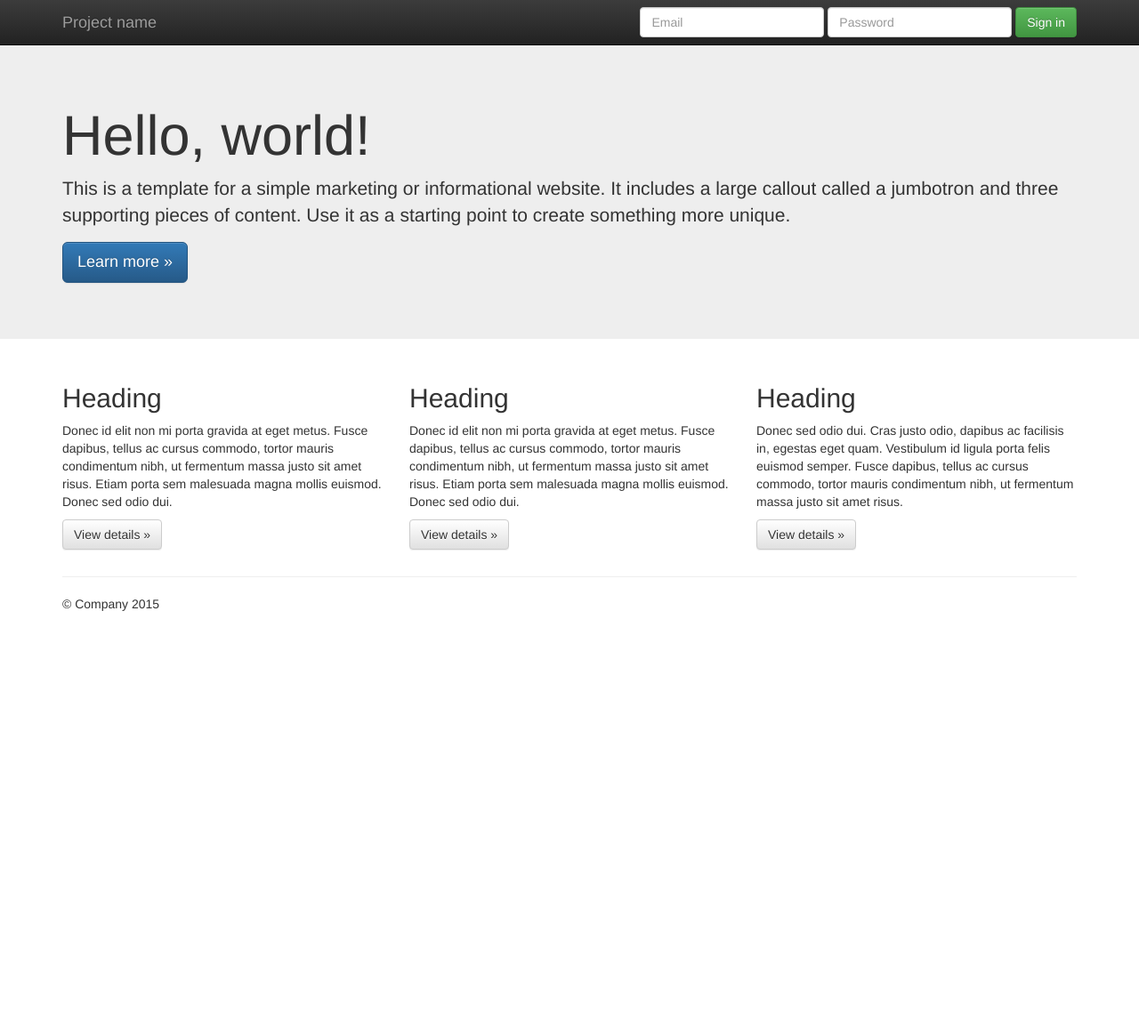
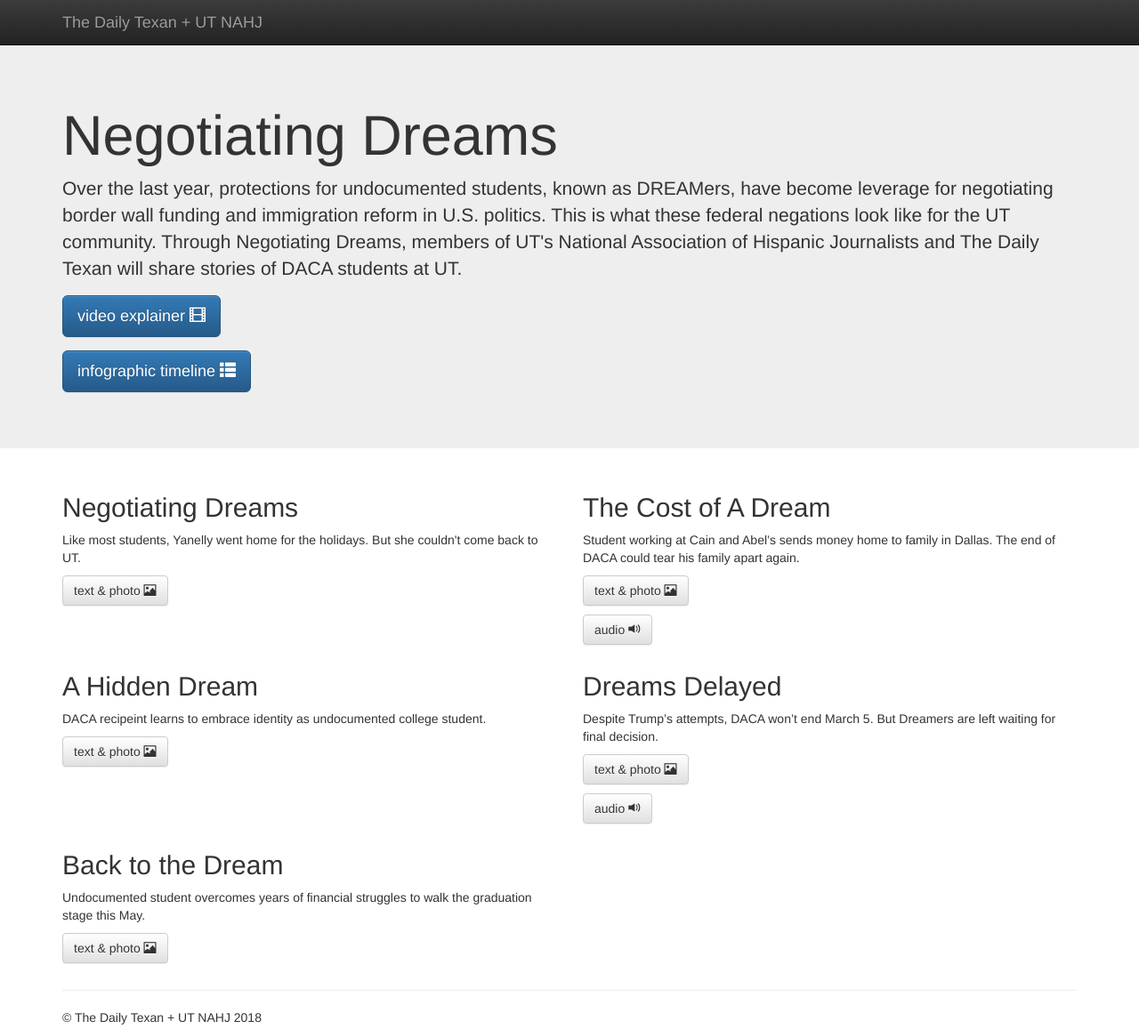
Before and after one commit to mariamendez7/Final-project, a plain HTML site: page initializr 5/index.html in a window 1280 px wide. Shown: the whole page at 89% size. Before the commit the page ends 800 px from the top, so only its background shows below. Drawn offline with nearby package versions, Linux system fonts and the light colour scheme.

```diff
--- a/initializr 5/index.html
+++ b/initializr 5/index.html
@@ -31,60 +31,56 @@
       <div class="container">
         <div class="navbar-header">
           <button type="button" class="navbar-toggle collapsed" data-toggle="collapse" data-target="#navbar" aria-expanded="false" aria-controls="navbar">
-            <span class="sr-only">Toggle navigation</span>
-            <span class="icon-bar"></span>
-            <span class="icon-bar"></span>
-            <span class="icon-bar"></span>
           </button>
-          <a class="navbar-brand" href="#">Project name</a>
+          <a class="navbar-brand" href="#">The Daily Texan + UT NAHJ</a>
         </div>
-        <div id="navbar" class="navbar-collapse collapse">
-          <form class="navbar-form navbar-right" role="form">
-            <div class="form-group">
-              <input type="text" placeholder="Email" class="form-control">
-            </div>
-            <div class="form-group">
-              <input type="password" placeholder="Password" class="form-control">
-            </div>
-            <button type="submit" class="btn btn-success">Sign in</button>
-          </form>
-        </div><!--/.navbar-collapse -->
-      </div>
     </nav>
 
     <!-- Main jumbotron for a primary marketing message or call to action -->
     <div class="jumbotron">
       <div class="container">
-        <h1>Hello, world!</h1>
-        <p>This is a template for a simple marketing or informational website. It includes a large callout called a jumbotron and three supporting pieces of content. Use it as a starting point to create something more unique.</p>
-        <p><a class="btn btn-primary btn-lg" href="#" role="button">Learn more &raquo;</a></p>
+        <h1>Negotiating Dreams</h1>
+        <p>Over the last year, protections for undocumented students, known as DREAMers, have become leverage for negotiating border wall funding and immigration reform in U.S. politics. This is what these federal negations look like for the UT community. Through Negotiating Dreams, members of UT's National Association of Hispanic Journalists and The Daily Texan will share stories of DACA students at UT.</p>
+        <p><a class="btn btn-primary btn-lg" href="#" role="button">video explainer <span class= "glyphicon glyphicon-film" aria-hidden="true"></span></a></p>
+        <p><a class="btn btn-primary btn-lg" href="#" role="button">infographic timeline <span class= "glyphicon glyphicon-th-list" aria-hidden="true"></span></a></p>
       </div>
     </div>
-
     <div class="container">
       <!-- Example row of columns -->
       <div class="row">
-        <div class="col-md-4">
-          <h2>Heading</h2>
-          <p>Donec id elit non mi porta gravida at eget metus. Fusce dapibus, tellus ac cursus commodo, tortor mauris condimentum nibh, ut fermentum massa justo sit amet risus. Etiam porta sem malesuada magna mollis euismod. Donec sed odio dui. </p>
-          <p><a class="btn btn-default" href="#" role="button">View details &raquo;</a></p>
+        <div class="col-md-6">
+          <h2>Negotiating Dreams</h2>
+          <p>Like most students, Yanelly went home for the holidays. But she couldn't come back to UT.</p>
+          <p><a class="btn btn-default" href="#" role="button">text & photo <span class= "glyphicon glyphicon-picture" aria-hidden="true"></span></a></p>
         </div>
-        <div class="col-md-4">
-          <h2>Heading</h2>
-          <p>Donec id elit non mi porta gravida at eget metus. Fusce dapibus, tellus ac cursus commodo, tortor mauris condimentum nibh, ut fermentum massa justo sit amet risus. Etiam porta sem malesuada magna mollis euismod. Donec sed odio dui. </p>
-          <p><a class="btn btn-default" href="#" role="button">View details &raquo;</a></p>
+        <div class="col-md-6">
+          <h2>The Cost of A Dream</h2>
+          <p>Student working at Cain and Abel’s sends money home to family in Dallas. The end of DACA could tear his family apart again.</p>
+          <p><a class="btn btn-default" href="#" role="button">text & photo <span class= "glyphicon glyphicon-picture" aria-hidden="true"></span></a></p>
+          <p><a class="btn btn-default" href="#" role="button">audio <span class= "glyphicon glyphicon-volume-up" aria-hidden="true"></span></a></p>
        </div>
-        <div class="col-md-4">
-          <h2>Heading</h2>
-          <p>Donec sed odio dui. Cras justo odio, dapibus ac facilisis in, egestas eget quam. Vestibulum id ligula porta felis euismod semper. Fusce dapibus, tellus ac cursus commodo, tortor mauris condimentum nibh, ut fermentum massa justo sit amet risus.</p>
-          <p><a class="btn btn-default" href="#" role="button">View details &raquo;</a></p>
+        <div class="col-md-6">
+          <h2>A Hidden Dream</h2>
+          <p>DACA recipeint learns to embrace identity as undocumented college student.</p>
+          <p><a class="btn btn-default" href="#" role="button">text & photo <span class= "glyphicon glyphicon-picture" aria-hidden="true"></span></a></p>
+        </div>
+        <div class="col-md-6">
+          <h2>Dreams Delayed</h2>
+          <p>Despite Trump’s attempts, DACA won’t end March 5. But Dreamers are left waiting for final decision.</p>
+          <p><a class="btn btn-default" href="#" role="button">text & photo <span class= "glyphicon glyphicon-picture" aria-hidden="true"></span></a></p>
+          <p><a class="btn btn-default" href="#" role="button">audio <span class= "glyphicon glyphicon-volume-up" aria-hidden="true"></span></a></p>
+        </div>
+        <div class="col-md-6">
+          <h2>Back to the Dream</h2>
+          <p>Undocumented student overcomes years of financial struggles to walk the graduation stage this May.</p>
+          <p><a class="btn btn-default" href="#" role="button">text & photo <span class= "glyphicon glyphicon-picture" aria-hidden="true"></span></a></p>
         </div>
       </div>
 
       <hr>
 
       <footer>
-        <p>&copy; Company 2015</p>
+        <p>&copy; The Daily Texan + UT NAHJ 2018</p>
       </footer>
     </div> <!-- /container -->        <script src="//ajax.googleapis.com/ajax/libs/jquery/1.11.2/jquery.min.js"></script>
         <script>window.jQuery || document.write('<script src="js/vendor/jquery-1.11.2.min.js"><\/script>')</script>
```
